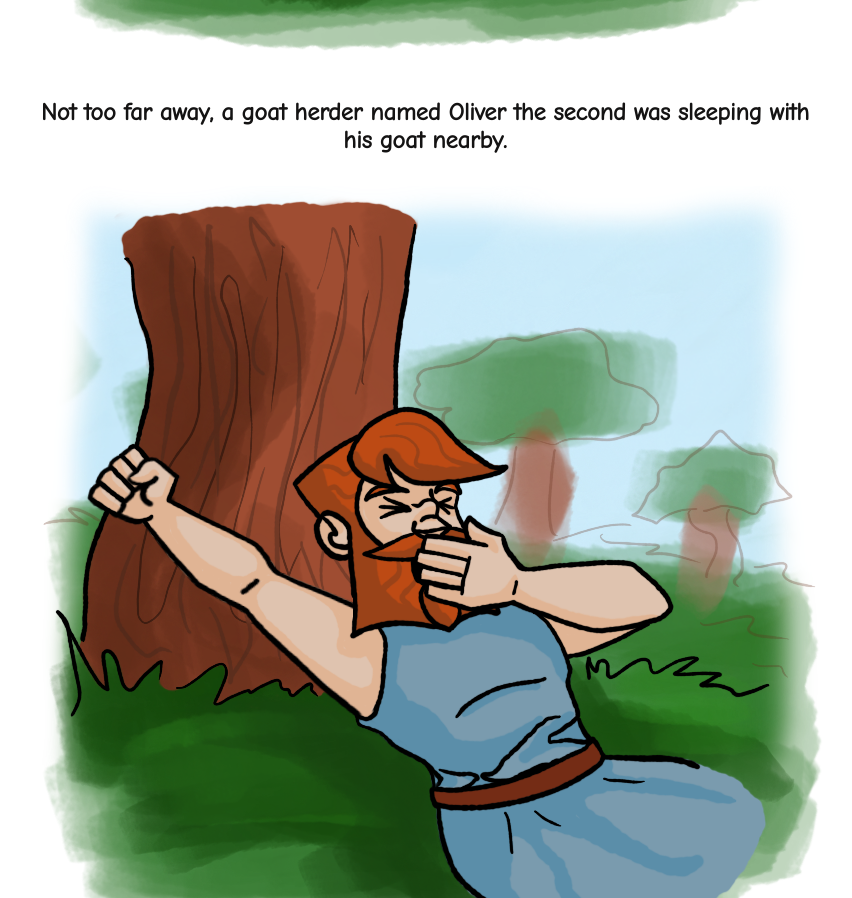
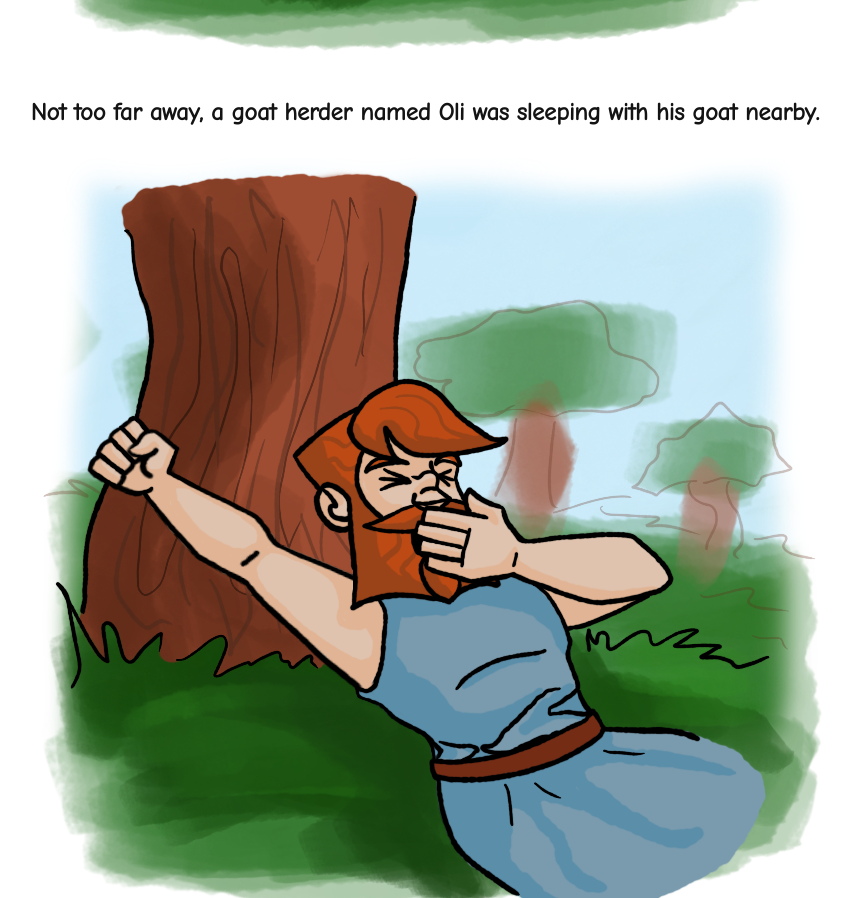
Before and after one commit to echujon/olificus, an Eleventy site: page comic/temp-comic-1.md in a window 1280 px wide. Shown: the part 2586-3484 px from the top of the page, without its empty margins (215-1067 px from the left). Built offline with nearby package versions, Linux system fonts and the light colour scheme; Eleventy itself is replaced by a stand-in of ours; files that its build step writes are made by us from their sources.

Commit message:
Update Comic “temp-comic-1”

```diff
--- a/comic/temp-comic-1.md
+++ b/comic/temp-comic-1.md
@@ -15,7 +15,7 @@ images: []
 
 <figure>
   <img src="/images/uploads/1000000285.png" alt="">
-  <figcaption>Not too far away, a goat herder named Oliver the second was sleeping with his goat nearby.</figcaption>
+  <figcaption>Not too far away, a goat herder named Oli was sleeping with his goat nearby.</figcaption>
 </figure>
 
 <figure>
```
